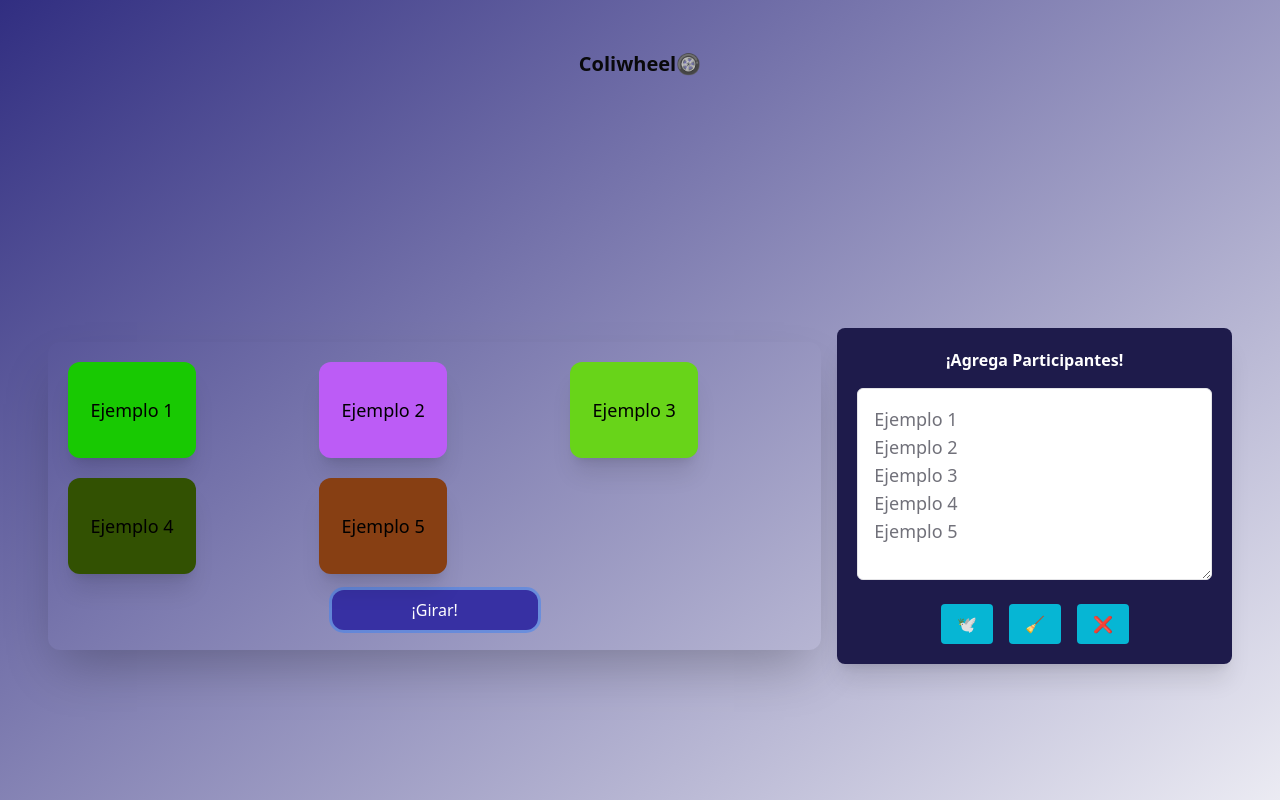
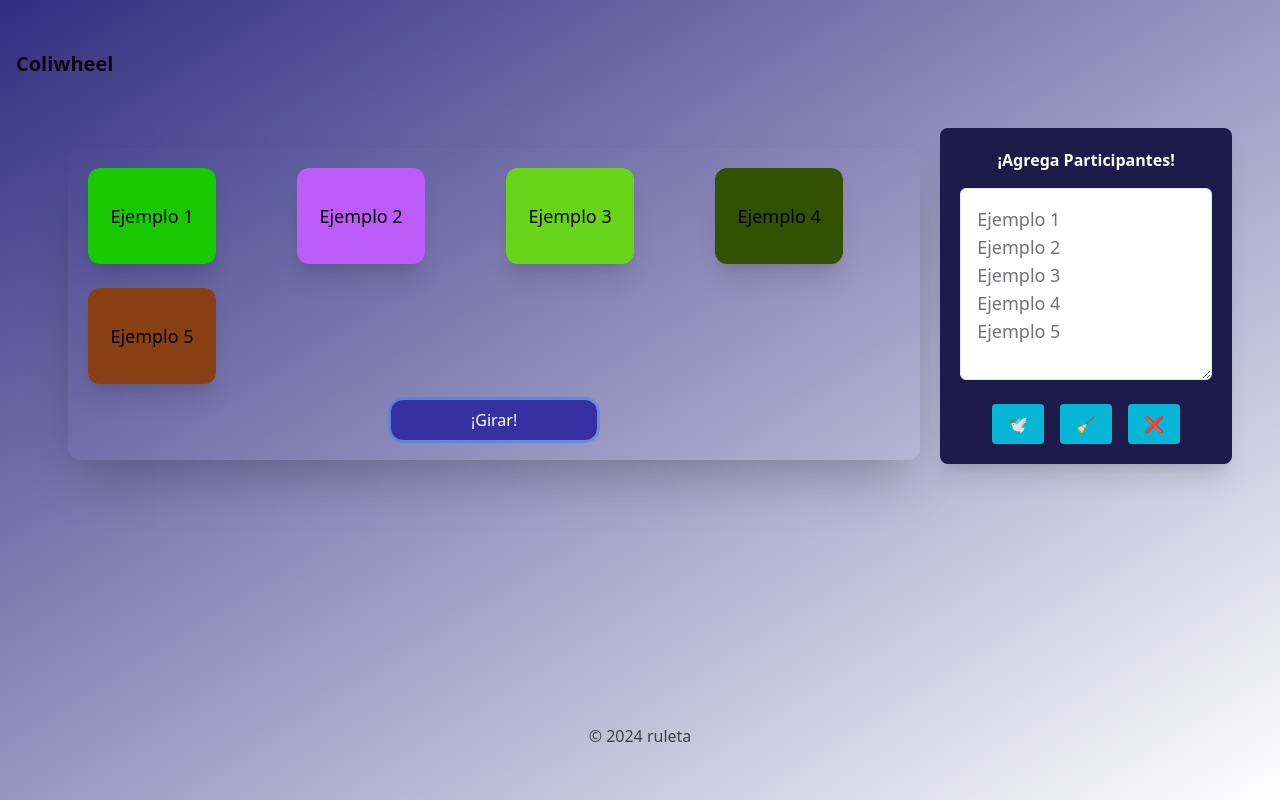
Before and after one commit to colidevs/coliwheel, a Next.js app: page / in a window 1280 px wide. Shown: the top 800 px of the page. Built offline with nearby package versions, Linux system fonts and the light colour scheme.

Commit message:
modify appearance

```diff
--- a/src/app/layout.tsx
+++ b/src/app/layout.tsx
@@ -13,8 +13,8 @@ export default function RootLayout({children}: {children: React.ReactNode}) {
   return (
     <html lang="en">
       <body className="container m-auto grid min-h-screen grid-rows-[auto,1fr,auto]  bg-gradient-to-br from-indigo-900 p-8 px-4 font-sans antialiased ">
-        <header className="text-center text-xl font-bold leading-[4rem]">
-          <Link href="/">Coliwheel🛞</Link>
+        <header className="text-xl font-bold leading-[4rem]">
+          <Link href="/">Coliwheel</Link>
         </header>
         <main>{children}</main>
         <footer className="text-center leading-[4rem] opacity-70">
--- a/src/app/page.tsx
+++ b/src/app/page.tsx
@@ -138,9 +138,11 @@ export default function HomePage() {
   };
 
   return (
-    <div className="flex min-h-screen flex-wrap items-center  justify-center p-4 md:p-8 lg:flex-nowrap">
-      <section className="bg- flex w-full flex-1 flex-col rounded-xl p-5 shadow-2xl lg:w-2/3">
-        <section className="mb-4 grid flex-1 grid-cols-2 gap-5 sm:grid-cols-3 ">
+    <div className="flex p-4 md:p-8">
+      <section className="flex w-full flex-col rounded-xl p-5 shadow-2xl lg:m-5">
+        <section
+          className={`mb-4 grid ${participantes.length > 25 ? "lg:grid-cols-7" : "lg:grid-cols-4"} gap-6 sm:grid-cols-3 md:grid-cols-2 `}
+        >
           {participantes.map((participante) => (
             <motion.div
               key={participante.id}
@@ -168,9 +170,10 @@ export default function HomePage() {
             </motion.div>
           ))}
         </section>
+
         <div className="flex justify-center">
           <button
-            className="focus: rounded-xl bg-indigo-800 px-16 py-2 text-white ring hover:bg-cyan-500 focus:ring-indigo-600 sm:px-20"
+            className="rounded-xl bg-indigo-800 px-16 py-2 text-white ring hover:bg-cyan-500 focus:ring-indigo-600 sm:px-20"
             disabled={estaGirando ? true : participantes.length === 0}
             type="button"
             onClick={ElegirGanador}
@@ -180,9 +183,7 @@ export default function HomePage() {
         </div>
       </section>
 
-      <div className="hidden lg:block lg:w-4" />
-
-      <section className="mt-8 w-full rounded-lg bg-indigo-950 p-5 shadow-xl lg:mt-0 lg:w-1/3">
+      <section className="mt-8 w-full rounded-lg bg-indigo-950 p-5 shadow-xl lg:mt-0 lg:h-max lg:w-1/3">
         <h2 className="mb-4 text-center font-bold text-white">¡Agrega Participantes!</h2>
         <section className="flex flex-col items-center space-y-6">
           <Textarea
```
